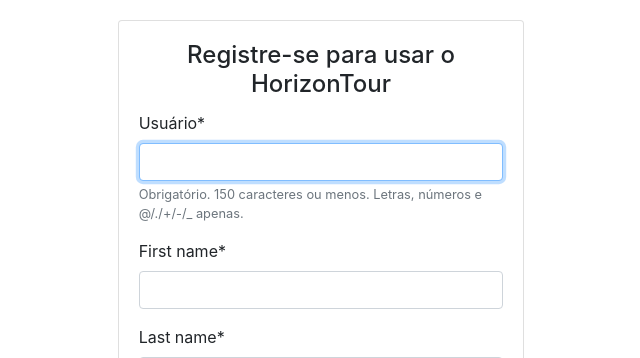
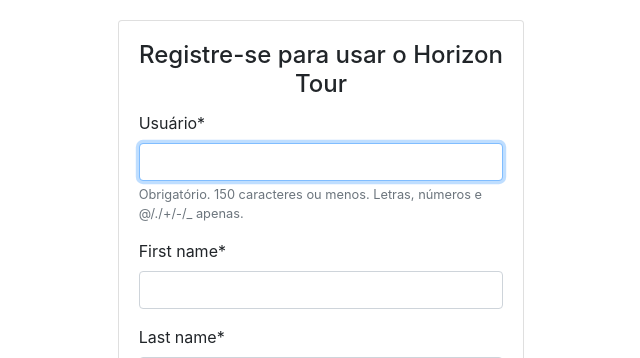
Before and after one commit to renzo-raizer/HorizonTour, a Django app: page /cadastro/register/ in a window 1280 px wide. Shown: the part 57-415 px from the top of the page, without its empty margins (319-959 px from the left). Run offline with Django 3.2, Linux system fonts and the light colour scheme; some libraries are stand-ins or nearby versions.

Commit message:
Versão 2.2.1

```diff
--- a/templates/registration/register.html
+++ b/templates/registration/register.html
@@ -1,14 +1,14 @@
 {% extends 'base.html' %}
 {% load crispy_forms_tags %}
 
-{% block title %}Registre-se para usar o To Do{% endblock %}
+{% block title %}Registre-se para usar o Horizon Tour{% endblock %}
 
 {% block content %}
 <div class="row">
     <div class="col-md-4 offset-md-4">
         <div class="card  auth-card">
             <div class="card-body">
-                <h4 class="card-title text-center">Registre-se para usar o HorizonTour</h4>
+                <h4 class="card-title text-center">Registre-se para usar o Horizon Tour</h4>
 
                 <form method="post">
                     {% csrf_token %}
```
